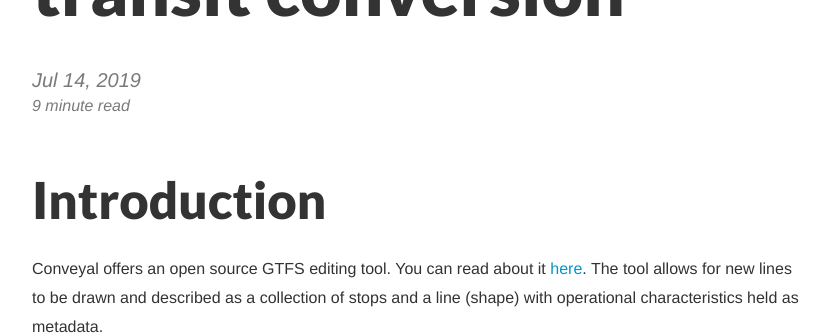
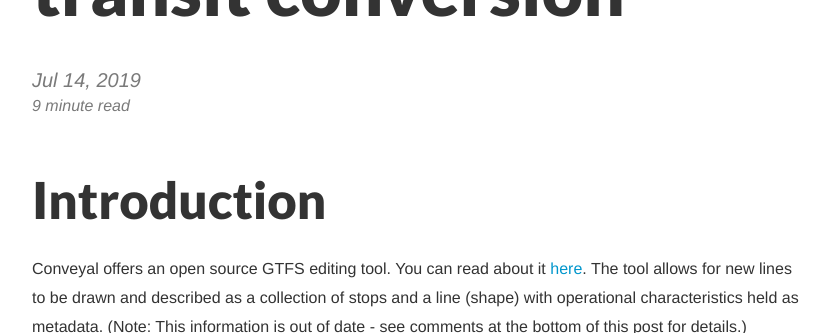
Before and after one commit to kuanb/kuanb.github.io, a Jekyll site: the page built from _posts/2019-07-14-conveyal-transit-json.md, in a window 1280 px wide and 900 px high, scrolled down 334 px, cut to the strip 0-333 px from the top of the window. Shown: the whole strip, without its empty margins (224-1054 px from the left). Built offline with Jekyll 4.4.1, drawn with Linux system fonts in a browser that asks for light colours; nearby versions of some CDN libraries; comment, search, counter and statistics services are not loaded; some of the changed text lies outside the part shown.

Commit message:
issuing some copy edits per anson comments

```diff
--- a/_posts/2019-07-14-conveyal-transit-json.md
+++ b/_posts/2019-07-14-conveyal-transit-json.md
@@ -8,7 +8,7 @@
 
 ## Introduction
 
-Conveyal offers an open source GTFS editing tool. You can read about it [here](https://blog.conveyal.com/conveyal-gtfs-editing-management-690061669be9). The tool allows for new lines to be drawn and described as a collection of stops and a line (shape) with operational characteristics held as metadata.
+Conveyal offers an open source GTFS editing tool. You can read about it [here](https://blog.conveyal.com/conveyal-gtfs-editing-management-690061669be9). The tool allows for new lines to be drawn and described as a collection of stops and a line (shape) with operational characteristics held as metadata. (Note: This information is out of date - see comments at the bottom of this post for details.)
 
 ![01](https://raw.githubusercontent.com/kuanb/kuanb.github.io/master/images/_posts/conveyal_transit_json/01.png)
 
@@ -185,3 +185,7 @@
 [Here is nodes data frame generation.](https://github.com/kuanb/peartree/blob/fbd32f1d971558f7f32530c99d43e7891b185b00/peartree/synthetic.py#L223-L245)
 
 [Here is edges data frame generation.](https://github.com/kuanb/peartree/blob/fbd32f1d971558f7f32530c99d43e7891b185b00/peartree/synthetic.py#L248-L289)
+
+#### Update
+
+* An update was requested by Anson at Conveyal. Per Anson: "For clarity, it might be good to specify that [I was] using the scenario editing features of [Conveyal Analysis](http://docs.analysis.conveyal.com/en/latest/edit-scenario/index.html). The "data tools ui" [that was referenced] is actually a separate codebase now under IBI's control." More on that can be found, [here](https://github.com/ibi-group/datatools-ui).
```
